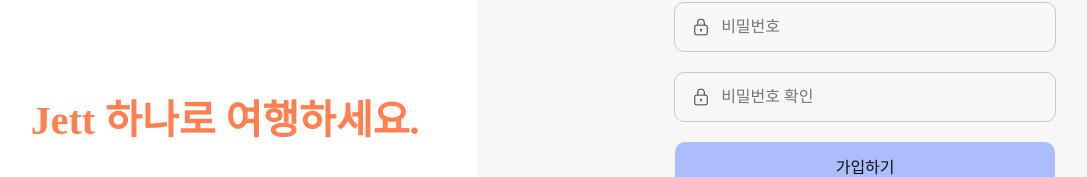
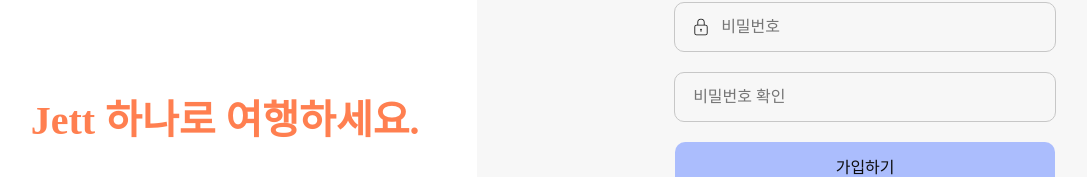
Before and after one commit to Jetting2024/Frontend, a React (Create React App) app in the folder jett/: page /signup in a window 1280 px wide. Shown: the part 283-460 px from the top of the page, without its empty margins (27-1114 px from the left). Built offline with nearby package versions, Linux system fonts and the light colour scheme; no server answers; a web font is replaced by a local one.

Commit message:
[feat] 회원가입 api 연동 완료

```diff
--- a/jett/src/components/Button.jsx
+++ b/jett/src/components/Button.jsx
@@ -27,10 +27,10 @@
     margin-right: 8px; /* 아이콘과 텍스트 사이의 간격 조정 */
 `;
 
-const Button = ({ children, icon: Icon, size: iconSize, color }) => {
+const Button = ({ children, icon: Icon, size: iconSize, color, onClick }) => {
 
     return (
-        <Container color={color}>
+        <Container color={color} onClick={onClick}>
             {Icon && (
                 <IconWrapper>
                     <Icon size={iconSize} />
--- a/jett/src/components/recover/RecoverAccount.jsx
+++ b/jett/src/components/recover/RecoverAccount.jsx
@@ -1,6 +1,5 @@
 import React, { useState } from "react";
 import styled from "styled-components";
-import { AiOutlineMail } from "react-icons/ai";
 import { CiPhone, CiMail  } from "react-icons/ci";
 import { Link } from "react-router-dom";
 import TextField from "../TextField";
--- a/jett/src/components/signup/RegisterForm.jsx
+++ b/jett/src/components/signup/RegisterForm.jsx
@@ -6,8 +6,8 @@
 import { SiKakao } from "react-icons/si";
 import { CiLock, CiUser, CiMail } from "react-icons/ci";
 import { DivideLine } from "../DivideLine";
-import { Link } from "react-router-dom";
-import axios from '../../global/axios';
+import { Link, useNavigate } from "react-router-dom";
+import axios from 'axios';
 
 const Container = styled.section`
   width: 500px;
@@ -76,6 +76,8 @@
 
   const [isEmailCheck, setIsEmailCheck] = useState(false);
   const [isEmailAvailable, setIsEmailAvailable] = useState(false);
+
+  const navigate = useNavigate();
 
   const onChangeHandler = (e) => {
     const emailValue = e.target.value;
@@ -150,19 +152,26 @@
     } else return;
 
     try {
-      const response = await axios.post('/member/signUp', {
+      const response = await axios.post('http://localhost:8080/member/signUp', {
         name,
         email,
-        password
+        password,
       });
       if (response.data.success) {
         localStorage.setItem('loginEmail', email);
+        console.log(response);
+        navigate('/');
       } else {
         alert('회원가입에 실패하였습니다. 다시 시도해주세요.');
       }
     } catch (error) {
-      if (error.response && error.response.data.message === "Duplicate email") {
-        setEmailError('이미 사용중인 이메일입니다.');
+      if (error.response) {
+        const { errorCode } = error.response.data;
+        if (errorCode === 501) {
+          setEmailError('이미 사용중인 이메일입니다.');
+        } else {
+          alert('회원가입에 실패하였습니다. 다시 시도해주세요.');
+        }
         setIsEmailAvailable(false);
         setIsEmailCheck(false);
       } else {
@@ -174,7 +183,7 @@
 
   return (
     <Container>
-      <TopContainer onSubmit={signupHandler}>
+      <TopContainer>
         <h2>계정 만들기</h2>
         <TextField
           type="text"
@@ -203,14 +212,13 @@
         {passwordError && <ErrorMessage>{passwordError}</ErrorMessage>}
         <TextField
           type="password"
-          icon={CiLock}
           placeholder="비밀번호 확인"
           name="confirm"
           value={confirm}
           onChange={onChangePasswordHandler}
         />
         {confirmError && <ErrorMessage>{confirmError}</ErrorMessage>}
-        <Button type="submit">가입하기</Button>
+        <Button type="submit" onClick={signupHandler}>가입하기</Button>
         <LoginLink>
           이미 계정이 존재하신가요? <Link to="/signin">로그인</Link>
         </LoginLink>
```
Also changed, not shown: jett/src/pages/RecoverPwdPage.jsx (+0 -8 lines).
